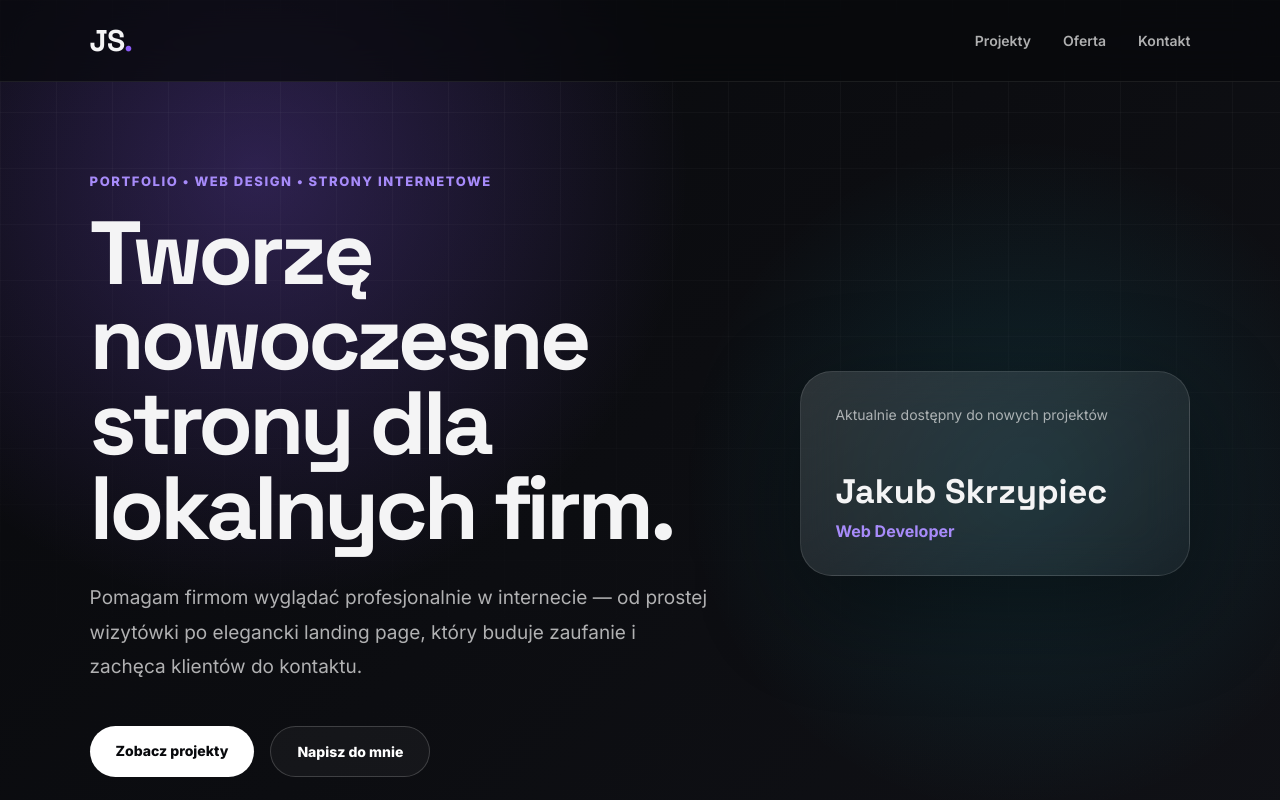
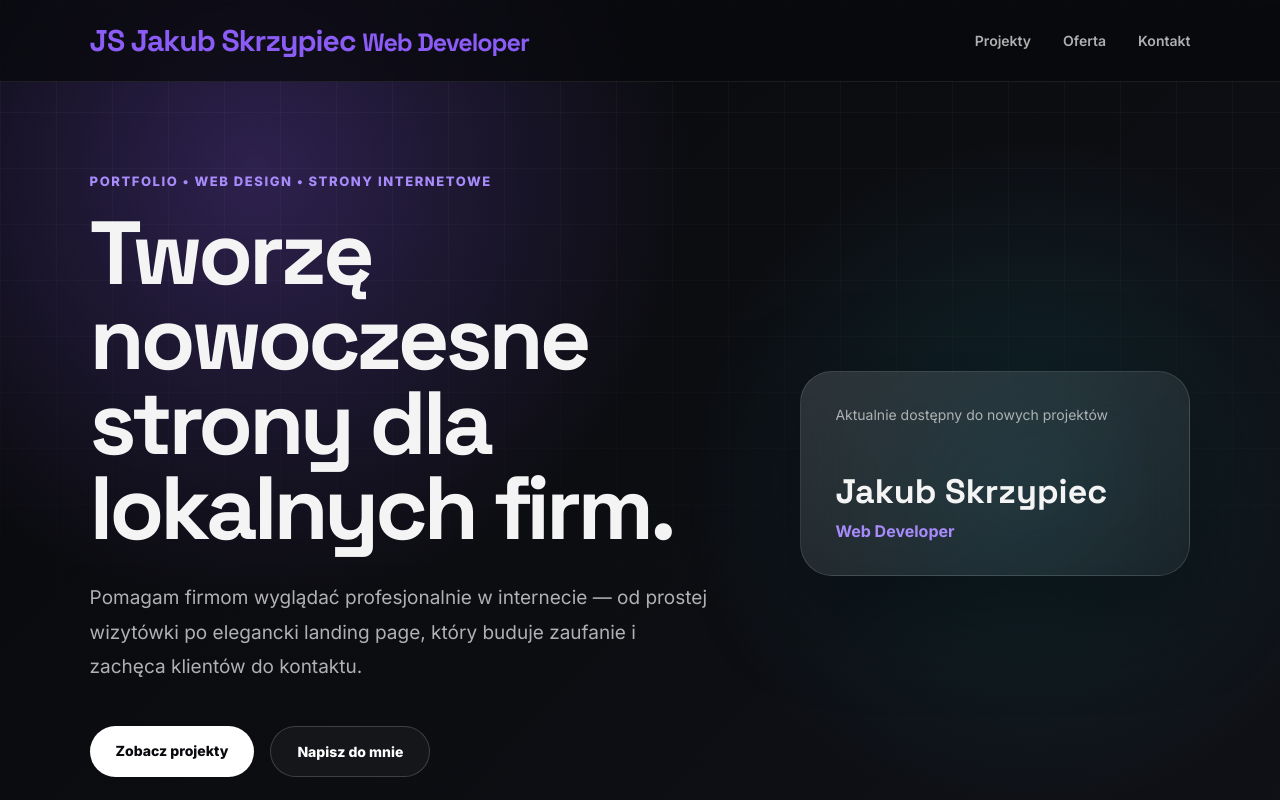
Before and after one commit to jakubskrzypiec/portfolio, a plain HTML site: page index.html in a window 1280 px wide. Shown: the top 800 px of the page. Drawn offline with Linux system fonts and the light colour scheme.

Commit message:
Update index.html

```diff
--- a/index.html
+++ b/index.html
@@ -1,4 +1,3 @@
-
 <!DOCTYPE html>
 <html lang="pl">
 <head>
@@ -17,7 +16,13 @@
 <body>
 
 <header class="header">
-  <a href="index.html" class="logo">JS<span>.</span></a>
+  <a href="index.html" class="logo">
+    <span class="logo-mark">JS</span>
+    <span class="logo-text">
+      Jakub Skrzypiec
+      <small>Web Developer</small>
+    </span>
+  </a>
 
   <nav class="nav">
     <a href="#projekty">Projekty</a>
@@ -113,7 +118,7 @@
       </div>
 
       <a href="https://jakubskrzypiec.github.io/ecovolt/" target="_blank" class="project-link">
-       Zobacz projekt →
+        Zobacz projekt →
       </a>
     </article>
   </div>
@@ -183,7 +188,6 @@
     <div class="contact-links">
       <a href="tel:601863788">📞 601 863 788</a>
       <a href="mailto:jakubskrzypiec.dev@gmail.com">✉️ jakubskrzypiec.dev@gmail.com</a>
-      <a href="https://instagram.com/jakubskrzypiec_" target="_blank">📸 @jakubskrzypiec_</a>
     </div>
   </div>
 </section>
```
